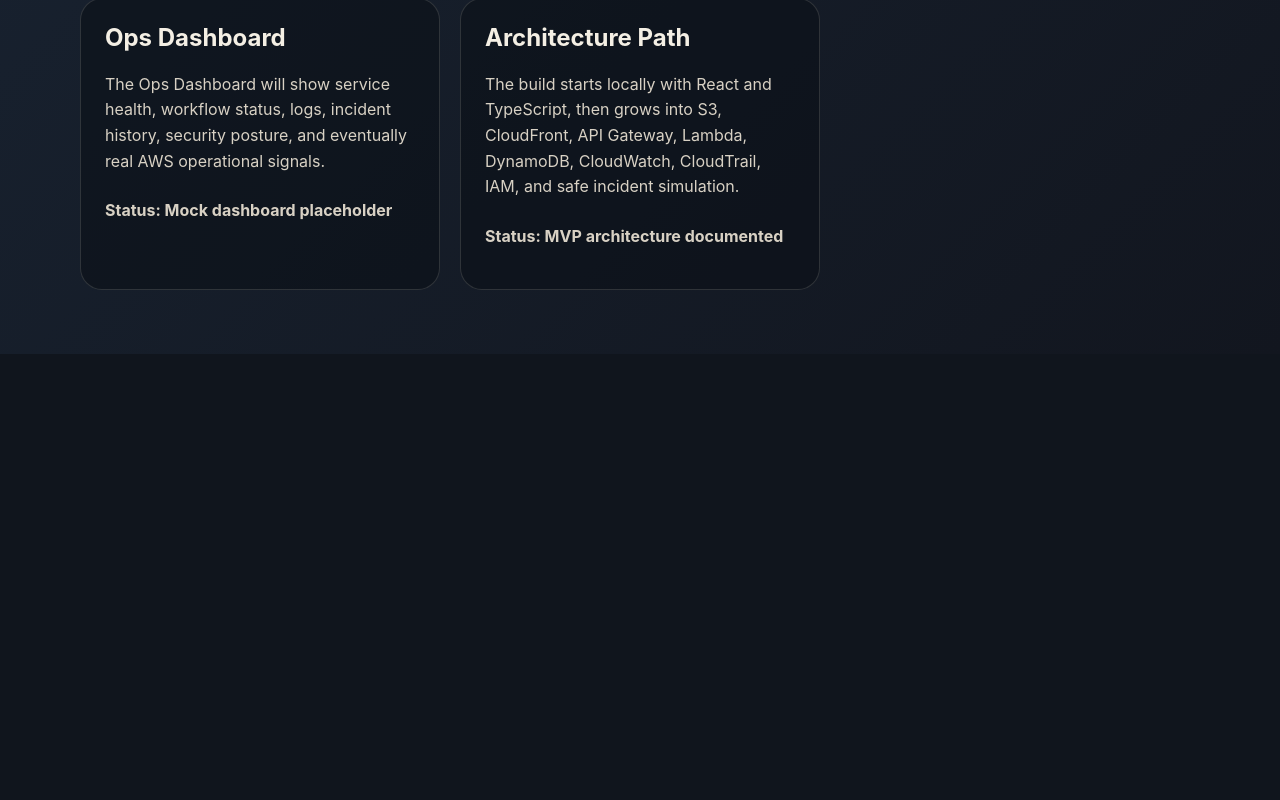
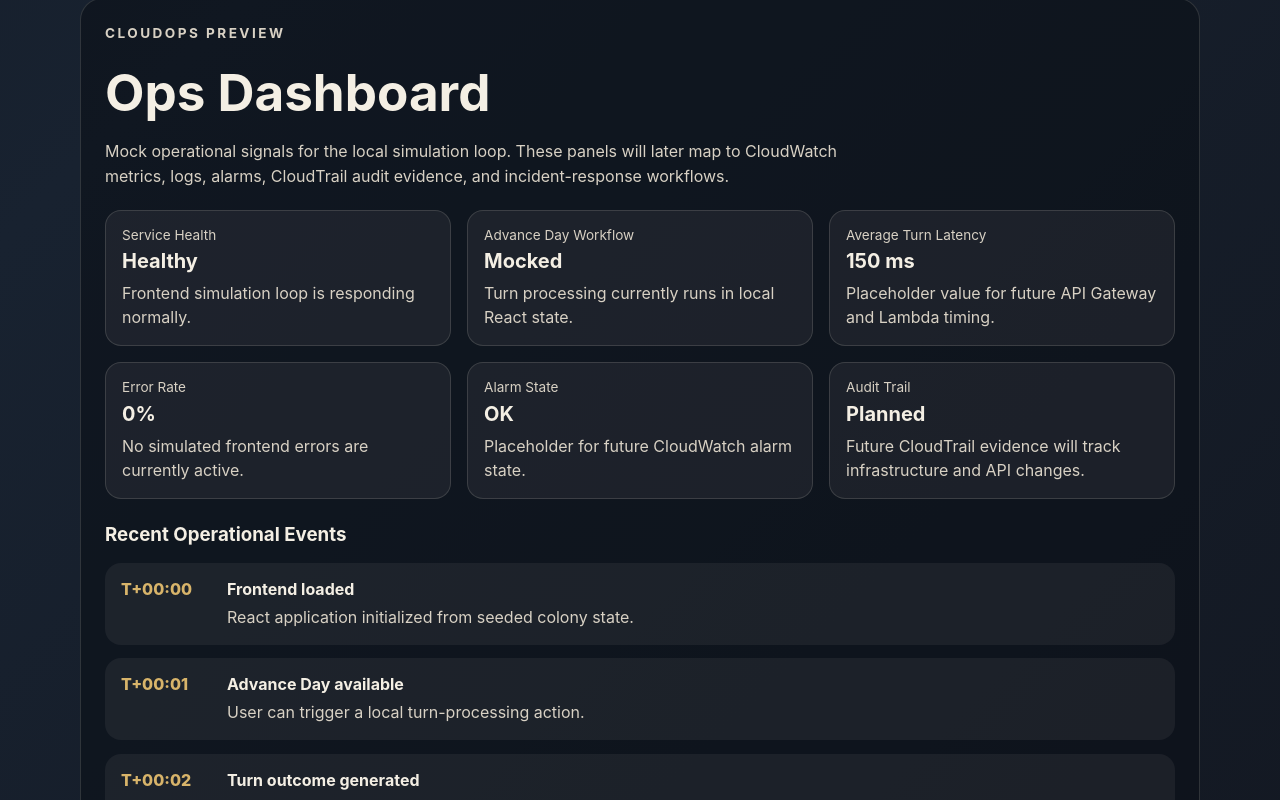
Before and after one commit to lakotacamp/aws-cloudops-security-lab, a React (Vite) app in the folder app/frontend/: page / in a window 1280 px wide. Shown: the part 2000-2800 px from the top of the page. Before the commit the page ends 2354 px from the top, so only its background shows below. Built offline with nearby package versions, Linux system fonts and the light colour scheme.

Commit message:
Add mock Ops Dashboard panel
Added mock operational metric cards and recent operational events for the Ops Dashboard preview. Updated README documentation and completed the Application Build checklist.

```diff
--- a/app/frontend/src/App.css
+++ b/app/frontend/src/App.css
@@ -225,3 +225,87 @@ h1 {
 .advance-button:active {
   transform: translateY(1px);
 }
+
+.ops-dashboard-card {
+  grid-column: 1 / -1;
+}
+
+.compact-heading {
+  margin-bottom: 1.25rem;
+}
+
+.ops-metric-grid {
+  display: grid;
+  grid-template-columns: repeat(3, minmax(0, 1fr));
+  gap: 1rem;
+  margin-bottom: 1.5rem;
+}
+
+.ops-metric-card {
+  padding: 1rem;
+  border: 1px solid rgba(244, 239, 228, 0.14);
+  border-radius: 16px;
+  background: rgba(244, 239, 228, 0.06);
+}
+
+.ops-metric-card span {
+  display: block;
+  margin-bottom: 0.4rem;
+  color: #d8d1c4;
+  font-size: 0.85rem;
+}
+
+.ops-metric-card strong {
+  display: block;
+  margin-bottom: 0.5rem;
+  color: #f4efe4;
+  font-size: 1.25rem;
+}
+
+.ops-metric-card p {
+  margin: 0;
+  color: #d8d1c4;
+  line-height: 1.5;
+}
+
+.ops-event-list {
+  display: grid;
+  gap: 0.85rem;
+}
+
+.ops-event-list h3 {
+  margin-bottom: 0.25rem;
+  color: #f4efe4;
+}
+
+.ops-event {
+  display: grid;
+  grid-template-columns: 90px 1fr;
+  gap: 1rem;
+  padding: 1rem;
+  border-radius: 16px;
+  background: rgba(244, 239, 228, 0.06);
+}
+
+.ops-event>span {
+  color: #d8b46a;
+  font-weight: 800;
+}
+
+.ops-event strong {
+  color: #f4efe4;
+}
+
+.ops-event p {
+  margin: 0.35rem 0 0;
+  color: #d8d1c4;
+  line-height: 1.5;
+}
+
+@media (max-width: 900px) {
+
+  .ops-metric-grid,
+  .ops-event {
+    grid-template-columns: 1fr;
+  }
+}
--- a/app/frontend/src/App.tsx
+++ b/app/frontend/src/App.tsx
@@ -1,5 +1,6 @@
 import { useState } from 'react'
 import './App.css'
+import { opsEvents, opsMetrics } from './data/mockOpsDashboard'
 import { seedColony } from './data/seedColony'
 import { advanceDay, type TurnOutcome } from './simulation/advanceDay'
 
@@ -119,14 +120,42 @@ function App() {
       </section>
 
       <section className="grid">
-        <article id="ops-dashboard" className="card">
-          <h2>Ops Dashboard</h2>
-          <p>
-            The Ops Dashboard will show service health, workflow status, logs,
-            incident history, security posture, and eventually real AWS
-            operational signals.
-          </p>
-          <p className="status">Status: Mock dashboard placeholder</p>
+        <article id="ops-dashboard" className="card ops-dashboard-card">
+          <div className="section-heading compact-heading">
+            <p className="eyebrow">CloudOps Preview</p>
+            <h2>Ops Dashboard</h2>
+            <p>
+              Mock operational signals for the local simulation loop. These
+              panels will later map to CloudWatch metrics, logs, alarms,
+              CloudTrail audit evidence, and incident-response workflows.
+            </p>
+          </div>
+
+          <div className="ops-metric-grid">
+            {opsMetrics.map((metric) => (
+              <section className="ops-metric-card" key={metric.label}>
+                <span>{metric.label}</span>
+                <strong>{metric.value}</strong>
+                <p>{metric.detail}</p>
+              </section>
+            ))}
+          </div>
+
+          <div className="ops-event-list">
+            <h3>Recent Operational Events</h3>
+
+            {opsEvents.map((event) => (
+              <section className="ops-event" key={`${event.time}-${event.title}`}>
+                <span>{event.time}</span>
+                <div>
+                  <strong>{event.title}</strong>
+                  <p>{event.detail}</p>
+                </div>
+              </section>
+            ))}
+          </div>
+
+          <p className="status">Status: Mock dashboard data</p>
         </article>
 
         <article className="card">
--- /dev/null
+++ b/app/frontend/src/data/mockOpsDashboard.ts
@@ -0,0 +1,67 @@
+export type OpsMetric = {
+    label: string
+    value: string
+    detail: string
+}
+
+export type OpsEvent = {
+    time: string
+    title: string
+    detail: string
+}
+
+export const opsMetrics: OpsMetric[] = [
+    {
+        label: 'Service Health',
+        value: 'Healthy',
+        detail: 'Frontend simulation loop is responding normally.',
+    },
+    {
+        label: 'Advance Day Workflow',
+        value: 'Mocked',
+        detail: 'Turn processing currently runs in local React state.',
+    },
+    {
+        label: 'Average Turn Latency',
+        value: '150 ms',
+        detail: 'Placeholder value for future API Gateway and Lambda timing.',
+    },
+    {
+        label: 'Error Rate',
+        value: '0%',
+        detail: 'No simulated frontend errors are currently active.',
+    },
+    {
+        label: 'Alarm State',
+        value: 'OK',
+        detail: 'Placeholder for future CloudWatch alarm state.',
+    },
+    {
+        label: 'Audit Trail',
+        value: 'Planned',
+        detail: 'Future CloudTrail evidence will track infrastructure and API changes.',
+    },
+]
+
+export const opsEvents: OpsEvent[] = [
+    {
+        time: 'T+00:00',
+        title: 'Frontend loaded',
+        detail: 'React application initialized from seeded colony state.',
+    },
+    {
+        time: 'T+00:01',
+        title: 'Advance Day available',
+        detail: 'User can trigger a local turn-processing action.',
+    },
+    {
+        time: 'T+00:02',
+        title: 'Turn outcome generated',
+        detail: 'The app displays resource changes and a journal update after each turn.',
+    },
+    {
+        time: 'Future',
+        title: 'AWS telemetry integration',
+        detail: 'CloudWatch metrics, logs, alarms, and audit evidence will replace mock data.',
+    },
+]
```
Also changed, not shown: 2 other files (tests, documents, lock files or other folders).
